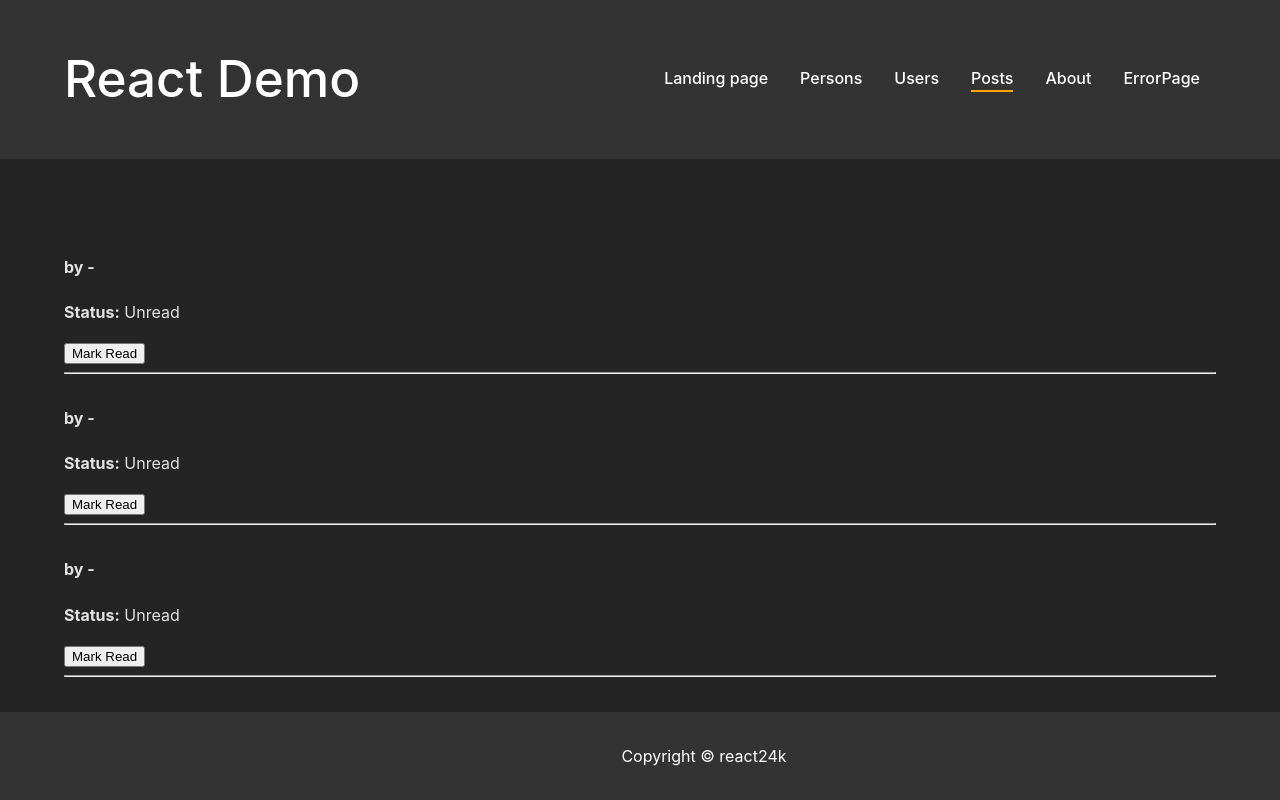
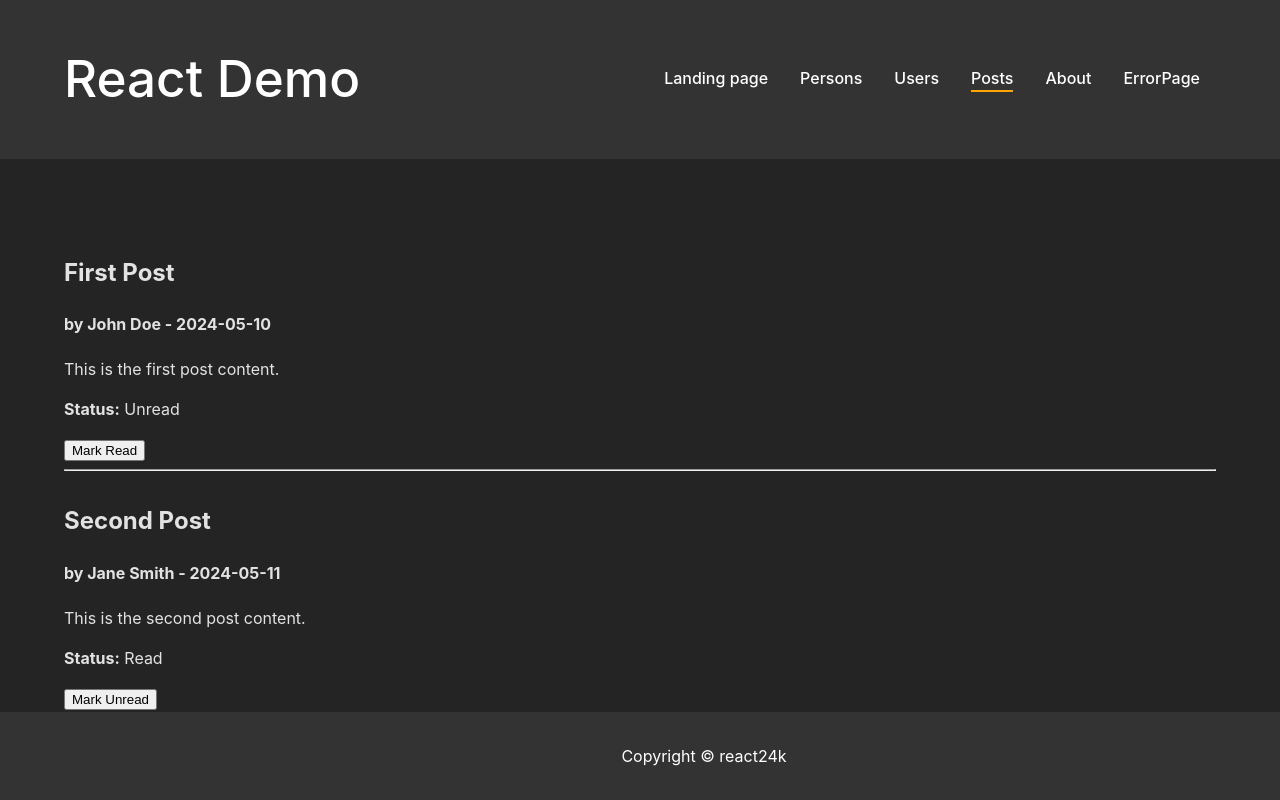
Before and after one commit to tauoms/react_basics, a React (Vite) app in the folder react-demo-router_example/: page /posts in a window 1280 px wide. Shown: the top 800 px of the page. Built offline with nearby package versions, Linux system fonts and the light colour scheme; no server answers; data requests are answered from the project's data file.

Commit message:
Pass rest of post body to axios PUT to prevent deletion of JSON object properties other than 'published' and 'id'

```diff
--- a/react-demo-router_example/db.json
+++ b/react-demo-router_example/db.json
@@ -1,16 +1,28 @@
 {
   "posts": [
     {
+      "id": "1",
+      "title": "First Post",
+      "author": "John Doe",
+      "content": "This is the first post content.",
       "published": false,
-      "id": "1"
+      "date": "2024-05-10"
     },
     {
-      "published": false,
-      "id": "2"
+      "id": "2",
+      "title": "Second Post",
+      "author": "Jane Smith",
+      "content": "This is the second post content.",
+      "published": true,
+      "date": "2024-05-11"
     },
     {
+      "id": "3",
+      "title": "Third Post",
+      "author": "Alice Johnson",
+      "content": "This is the third post content.",
       "published": false,
-      "id": "3"
+      "date": "2024-05-12"
     }
   ]
 }
--- a/react-demo-router_example/src/App.jsx
+++ b/react-demo-router_example/src/App.jsx
@@ -21,21 +21,18 @@ function App() {
 
   // GET users data
   useEffect(() => {
-    // Make a request for a user with a given ID
     axios
       .get("https://jsonplaceholder.typicode.com/users")
       .then((res) => {
         setUsers(res.data);
       })
       .catch((error) => {
-        // handle error
         console.log(error);
       });
   }, []);
 
   // GET posts data
   useEffect(() => {
-    // Make a request for a user with a given ID
     axios
       .get("http://localhost:3001/posts")
       .then((res) => {
@@ -50,10 +47,12 @@ function App() {
   // console.log(posts);
 
   const updatePostStatus = (id, published) => {
+    const postToUpdate = posts.find((post) => post.id === id);
+    const updatedPost = { ...postToUpdate, published: !published };
+
     axios
-      .put(`http://localhost:3001/posts/${id}`, { published: !published })
+      .put(`http://localhost:3001/posts/${id}`, updatedPost)
       .then((res) => {
-        // Assuming the response contains the updated post data, update the posts state
         setPosts(
           posts.map((post) =>
             post.id === id ? { ...post, published: !published } : post
@@ -61,7 +60,6 @@ function App() {
         );
       })
       .catch((error) => {
-        // handle error
         console.log(error);
       });
   };
```
